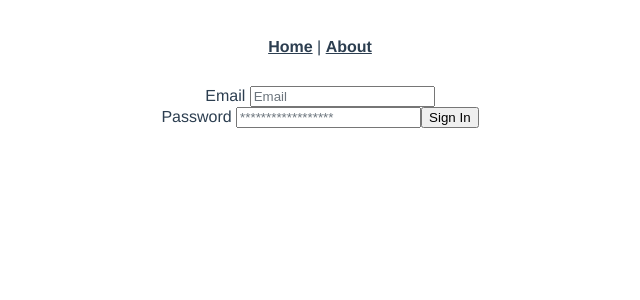
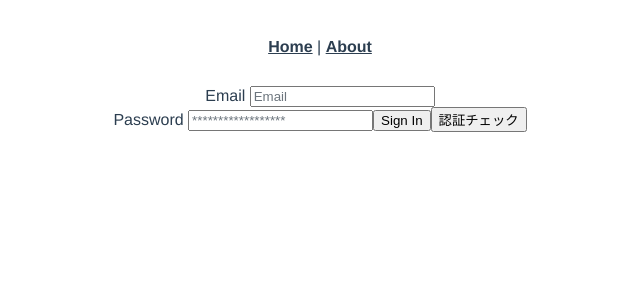
Before and after one commit to daikiyano/prohub-front, a Vue app: page /admin/login in a window 1280 px wide. Shown: the top 300 px of the page, without its empty margins (320-960 px from the left). Built offline with nearby package versions, Linux system fonts and the light colour scheme.

Commit message:
/admin/sign_inと/admin/validate_tokenにPOSTできるようにする

```diff
--- a/src/api/auth.ts
+++ b/src/api/admin/auth.ts
@@ -24,3 +24,12 @@ export const logout = async () => {
       removeAuthDataFromStorage()
     })
 }
+
+export const checkToken = async () => {
+  console.log("heyyy")
+  return await axios.get('/api/v1/admin_auth/validate_token', { headers: getAuthDataFromStorage() })
+    .then((res) => {
+      console.log(res)
+      return res
+    })
+}
--- a/src/views/admin/Login.vue
+++ b/src/views/admin/Login.vue
@@ -14,13 +14,16 @@
     <button @click="handleLogin()">
     Sign In
   </button>
+   <button @click="checkAuth()">
+    認証チェック
+  </button>
   </div>
   </div>
 </template>
 
 <script lang="ts">
 import { defineComponent,reactive, toRefs } from 'vue';
-import { login } from '@/api/auth';
+import { login,checkToken } from '@/api/admin/auth';
 
 
 export default defineComponent({
@@ -30,6 +33,22 @@ export default defineComponent({
       email: '',
       password: ''
     })
+    // const checkAuth = () => {
+    //   console.log("checkouth");
+    // };
+    const checkAuth = async () => {
+      console.log("aaa")
+      await checkToken().then((res) => {
+          if (res.status === 200) {
+            console.log(res)
+          } else {
+            alert('認証が正しくありません')
+          }
+          })
+        .catch(() => {
+          alert('ログインに失敗しました。')
+        })
+    }
     return {
       ...toRefs(formData),
       handleLogin: async () => {
@@ -44,7 +63,8 @@ export default defineComponent({
         .catch(() => {
           alert('ログインに失敗しました。')
         })
-    }
+    },
+    checkAuth
     }
   }
 });
```
